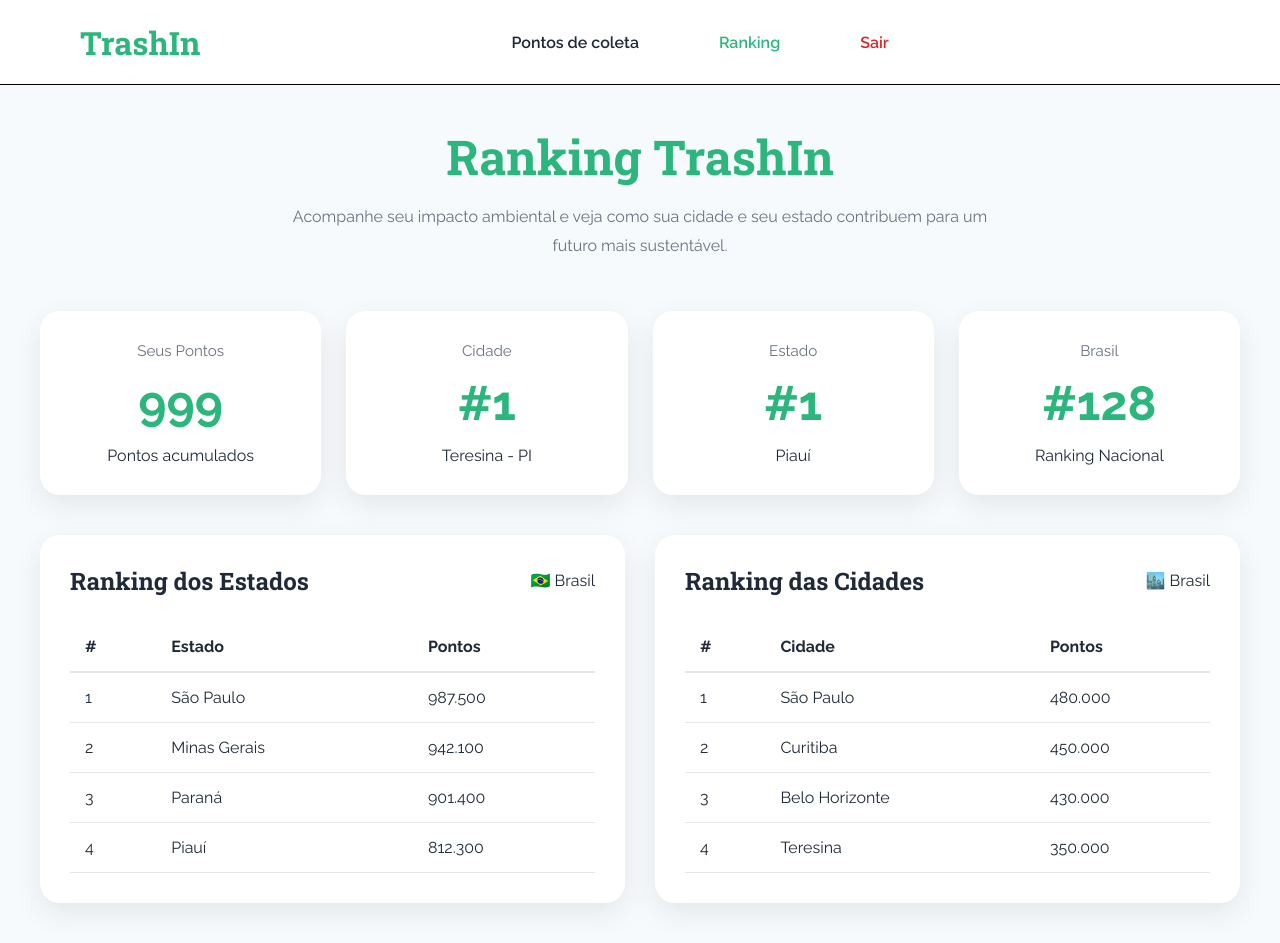
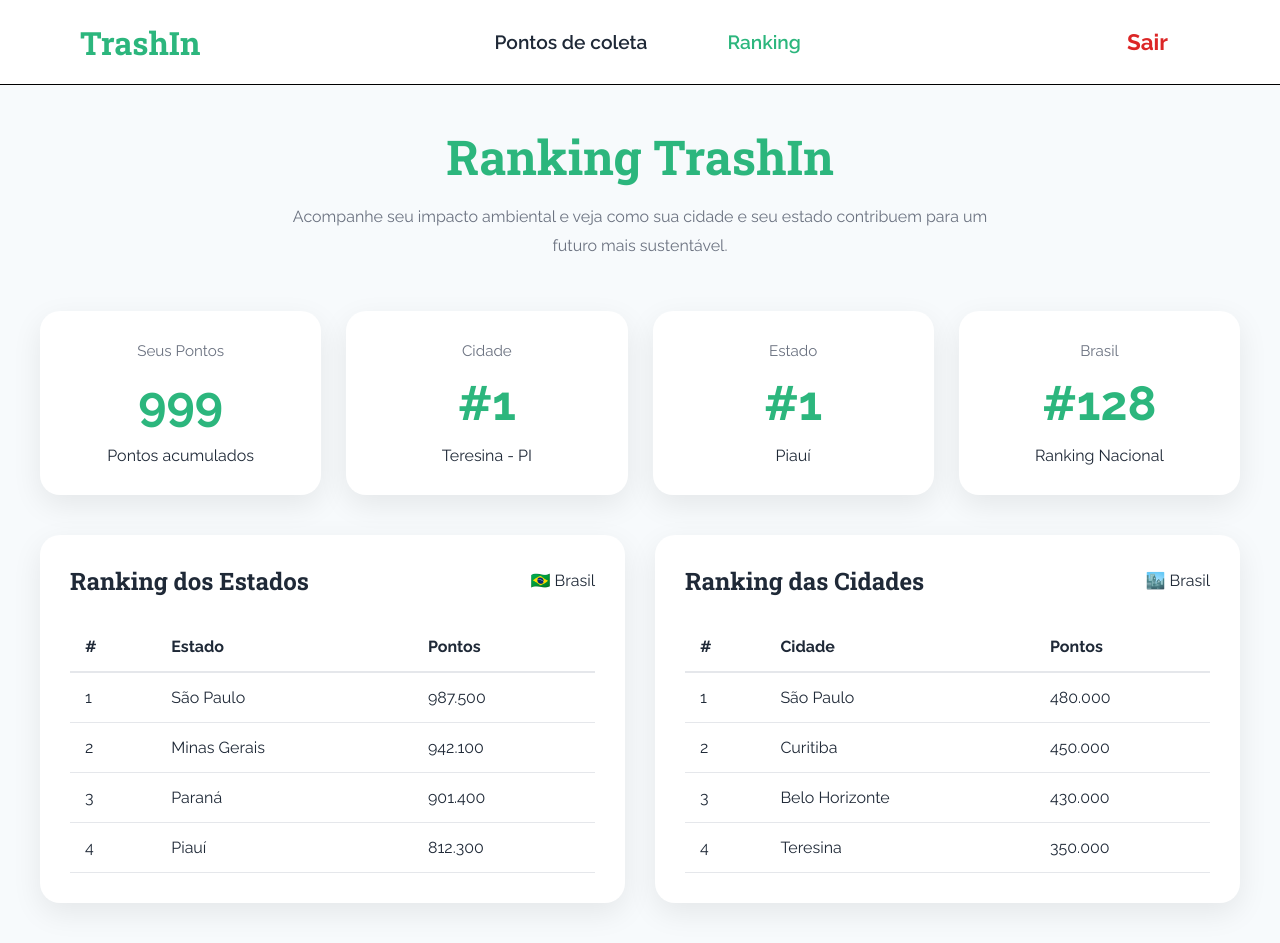
Before and after one commit to GremlinHz/Reciclagem, a plain HTML site: page frontend/ranking/ranking.html in a window 1280 px wide. Drawn offline with Linux system fonts and the light colour scheme.

Commit message:
ultima atualizaçao

```diff
--- a/frontend/ranking/ranking.html
+++ b/frontend/ranking/ranking.html
@@ -40,16 +40,14 @@
                     Ranking
                 </a>
             </li>
-            <li>
-                <a href="../index.html" class="logout-btn">
-                    Sair
-                </a>
-            </li>
 
         </ul>
 
     </nav>
 
+    <a href="../index.html" class="logout-btn">
+        Sair
+    </a>
 </header>
 <main class="ranking-page">
 
--- a/frontend/style.css
+++ b/frontend/style.css
@@ -67,6 +67,14 @@ body{
     font-weight: bold;
 }
 
+.logout-btn {
+    padding: 2rem;
+    text-decoration: none;
+    font-size: 1.4rem;
+    color: #29a729;
+    font-weight: bold;
+}
+
 .navbar{
 
     width:100%;
@@ -118,6 +126,8 @@ body{
     font-weight:600;
 
     transition:.3s;
+
+    font-size: 1.2rem;
 }
 
 .nav-links a:hover{
```
Also changed, not shown: frontend/pontosColeta/pontos_coleta.html (+3 -5 lines).
